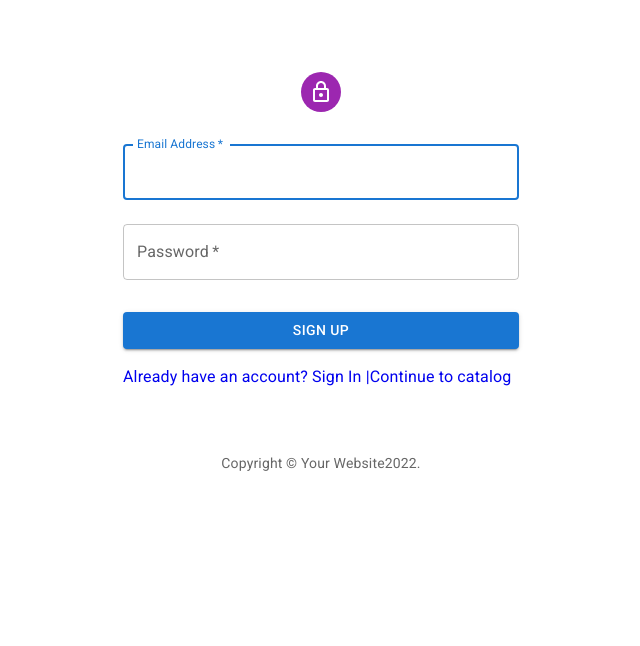
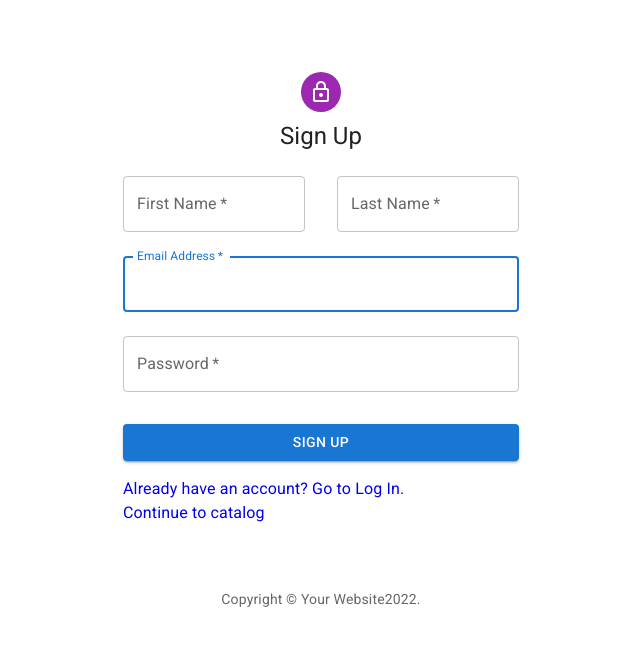
Before and after one commit to LyubooShv/mobile, a React (Create React App) app: page /register in a window 1280 px wide. Shown: the top 646 px of the page, without its empty margins (319-959 px from the left). Built offline with nearby package versions, Linux system fonts and the light colour scheme.

Commit message:
update register

```diff
--- a/src/api/carsBackend/registerApi.js
+++ b/src/api/carsBackend/registerApi.js
@@ -2,12 +2,12 @@ import axios from 'axios';
 import { API_REGISTER_URL } from './config';
 
 export const api = {
-  register: async function(username, password) {
+  register: async function(username, password, firstName, lastName) {
     return axios.post(API_REGISTER_URL, {
         username,
         password,
-        firstName:"",
-        lastName:""
+        firstName,
+        lastName
     });
   },
 };
--- a/src/common/Form.jsx
+++ /dev/null
@@ -1,132 +0,0 @@
-import * as React from "react";
-import Avatar from "@mui/material/Avatar";
-import Button from "@mui/material/Button";
-import CssBaseline from "@mui/material/CssBaseline";
-import TextField from "@mui/material/TextField";
-import { Link } from "react-router-dom";
-import Grid from "@mui/material/Grid";
-import Box from "@mui/material/Box";
-import LockOutlinedIcon from "@mui/icons-material/LockOutlined";
-import Typography from "@mui/material/Typography";
-import Container from "@mui/material/Container";
-import { createTheme, ThemeProvider } from "@mui/material/styles";
-
-function Copyright(props) {
-  return (
-    <Typography
-      variant="body2"
-      color="text.secondary"
-      align="center"
-      {...props}
-    >
-      {"Copyright © "}
-      Your Website
-      {new Date().getFullYear()}
-      {"."}
-    </Typography>
-  );
-}
-
-const theme = createTheme();
-
-export default function Form({
-  submitBtnText,
-  signInOrUpText,
-  handleLogIn,
-  handleChange,
-  handleRegister,
-}) {
-  function onFormSelect(e) {
-    e.preventDefault();
-    if (window.location.pathname === "/login") {
-      handleLogIn();
-    } else {
-      handleRegister();
-    }
-  }
-  return (
-    <ThemeProvider theme={theme}>
-      <Container component="main" maxWidth="xs">
-        <CssBaseline />
-        <Box
-          sx={{
-            marginTop: 8,
-            display: "flex",
-            flexDirection: "column",
-            alignItems: "center",
-          }}
-        >
-          <Avatar sx={{ m: 1, bgcolor: "secondary.main" }}>
-            <LockOutlinedIcon />
-          </Avatar>
-          <Typography component="h1" variant="h5">
-            {/* {submitBtnText} */}
-          </Typography>
-          <Box
-            component="form"
-            // onSubmit={submitBtnText === "Sign In" ? handleSubmit : SignUp}
-            onSubmit={onFormSelect}
-            noValidate
-            sx={{ mt: 1 }}
-          >
-            <TextField
-              margin="normal"
-              required
-              fullWidth
-              id="email"
-              label="Email Address"
-              name="email"
-              autoComplete="email"
-              autoFocus
-              onChange={handleChange}
-            />
-            <TextField
-              margin="normal"
-              required
-              fullWidth
-              name="password"
-              label="Password"
-              type="password"
-              id="password"
-              autoComplete="current-password"
-              onChange={handleChange}
-            />
-
-            <Button
-              type="submit"
-              fullWidth
-              variant="contained"
-              sx={{ mt: 3, mb: 2 }}
-            >
-              {submitBtnText}
-            </Button>
-
-            <Grid container>
-              <Grid item>
-                <Link
-                  className="signInOrUp"
-                  to={
-                    window.location.pathname === "/login"
-                      ? "/register"
-                      : window.location.pathname === "/register"
-                      ? "/login"
-                      : "/login"
-                  }
-                >
-                  {signInOrUpText}
-                </Link>
-              </Grid>
-
-              <Grid item>
-                <Link className="home" to="/home">
-                  Continue to catalog
-                </Link>
-              </Grid>
-            </Grid>
-          </Box>
-        </Box>
-        <Copyright sx={{ mt: 8, mb: 4 }} />
-      </Container>
-    </ThemeProvider>
-  );
-}
--- a/src/containers/LogIn/LogIn.jsx
+++ b/src/containers/LogIn/LogIn.jsx
@@ -71,7 +71,9 @@ const LogIn = () => {
           <Avatar sx={{ m: 1, bgcolor: "secondary.main" }}>
             <LockOutlinedIcon />
           </Avatar>
-          <Typography component="h1" variant="h5"></Typography>
+          <Typography component="h1" variant="h5">
+            Log In
+          </Typography>
           <Box
             component="form"
             onSubmit={handleLogIn}
--- a/src/containers/Register/Register.jsx
+++ b/src/containers/Register/Register.jsx
@@ -1,19 +1,162 @@
-import React from "react";
-import Form from "../../common/Form";
+import React, { useState } from "react";
+
+import { useDispatch } from "react-redux";
+import { registerRequest } from "./action";
+
+import { Link } from "react-router-dom";
+
+import Avatar from "@mui/material/Avatar";
+import Button from "@mui/material/Button";
+import CssBaseline from "@mui/material/CssBaseline";
+import TextField from "@mui/material/TextField";
+import Grid from "@mui/material/Grid";
+import Box from "@mui/material/Box";
+import LockOutlinedIcon from "@mui/icons-material/LockOutlined";
+import Typography from "@mui/material/Typography";
+import Container from "@mui/material/Container";
+import { createTheme, ThemeProvider } from "@mui/material/styles";
+
+import "./register.scss";
+
+function Copyright(props) {
+  return (
+    <Typography
+      variant="body2"
+      color="text.secondary"
+      align="center"
+      {...props}
+    >
+      {"Copyright © "}
+      Your Website
+      {new Date().getFullYear()}
+      {"."}
+    </Typography>
+  );
+}
+
+const theme = createTheme();
 
 const Register = () => {
-  const handleRegister = async (event) => {
-    console.log("register");
-    // dispatch(registerRequest(email, password));
+  const dispatch = useDispatch();
+
+  const [userCredentials, setCredentials] = useState({
+    email: "",
+    password: "",
+    firstName: "",
+    lastName: "",
+  });
+
+  const { email, password, firstName, lastName } = userCredentials;
+
+  const handleRegister = async (e) => {
+    e.preventDefault();
+    console.log(email, password, firstName, lastName);
+    dispatch(registerRequest(email, password, firstName, lastName));
   };
+
+  const handleChange = (event) => {
+    const { value, name } = event.target;
+
+    setCredentials({ ...userCredentials, [name]: value });
+  };
+
   return (
-    <div>
-      <Form
-        submitBtnText="Sign Up"
-        signInOrUpText="Already have an account? Sign In |"
-        handleRegister={handleRegister}
-      />
-    </div>
+    <ThemeProvider theme={theme}>
+      <Container component="main" maxWidth="xs">
+        <CssBaseline />
+        <Box
+          sx={{
+            marginTop: 8,
+            display: "flex",
+            flexDirection: "column",
+            alignItems: "center",
+          }}
+        >
+          <Avatar sx={{ m: 1, bgcolor: "secondary.main" }}>
+            <LockOutlinedIcon />
+          </Avatar>
+          <Typography component="h1" variant="h5">
+            Sign Up
+          </Typography>
+          <Box
+            component="form"
+            onSubmit={handleRegister}
+            noValidate
+            sx={{ mt: 1 }}
+          >
+            <Grid className="namesContainer">
+              <TextField
+                margin="normal"
+                required
+                id="firstName"
+                label="First Name"
+                name="firstName"
+                autoFocus
+                onChange={handleChange}
+                sx={{ mr: 2 }}
+              />
+              <TextField
+                margin="normal"
+                required
+                id="lastName"
+                label="Last Name"
+                name="lastName"
+                autoFocus
+                onChange={handleChange}
+                sx={{ ml: 2 }}
+              />
+            </Grid>
+
+            <TextField
+              margin="normal"
+              required
+              fullWidth
+              id="email"
+              label="Email Address"
+              name="email"
+              autoComplete="email"
+              autoFocus
+              onChange={handleChange}
+            />
+            <TextField
+              margin="normal"
+              required
+              fullWidth
+              name="password"
+              label="Password"
+              type="password"
+              id="password"
+              autoComplete="current-password"
+              onChange={handleChange}
+            />
+
+            <Button
+              type="submit"
+              fullWidth
+              variant="contained"
+              sx={{ mt: 3, mb: 2 }}
+            >
+              Sign Up
+            </Button>
+
+            <Grid container>
+              <Grid item>
+                <Link className="signInOrUp" to={"/login"}>
+                  Already have an account? Go to Log In.
+                </Link>
+              </Grid>
+
+              <Grid item>
+                <Link className="home" to="/home">
+                  Continue to catalog
+                </Link>
+              </Grid>
+            </Grid>
+          </Box>
+        </Box>
+        <Copyright sx={{ mt: 8, mb: 4 }} />
+      </Container>
+    </ThemeProvider>
   );
 };
 
--- a/src/containers/Register/action.js
+++ b/src/containers/Register/action.js
@@ -1,10 +1,12 @@
 import { RegisterTypes } from "./types";
 
-export const registerRequest = (username,password) => ({
+export const registerRequest = (username,password,firstName,lastName) => ({
     type:RegisterTypes.REGISTER_REQUEST,
     payload:{
-        username:username,
-        password:password
+        username,
+        password,
+        firstName,
+        lastName
     }
 })
 export const registerSuccess = user => ({
--- /dev/null
+++ b/src/containers/Register/register.scss
@@ -0,0 +1,3 @@
+.namesContainer {
+  display: flex;
+}
--- a/src/containers/Register/saga.js
+++ b/src/containers/Register/saga.js
@@ -2,12 +2,12 @@ import { put, call, take } from 'redux-saga/effects';
 import { RegisterTypes } from './types';
 import { registerSuccess, registerFail } from './action';
 
-export function* RegisterSaga(api,username, password){
+export function* RegisterSaga(api,username, password, firstName, lastName){
     try{
-        if(username, password){
-           const res = yield call(api.register,username, password)
+        if(username, password, firstName, lastName){
+           const res = yield call(api.register,username, password, firstName, lastName)
            yield put(registerSuccess(res))
-        console.log(res);
+        console.log(username, password, firstName, lastName);
         }
     }catch(error){
         yield put(registerFail(error))
@@ -20,9 +20,9 @@ export function* RegisterStart(api){
       const registerData = yield take(RegisterTypes.REGISTER_REQUEST)
       if(registerData.payload){
           console.log(registerData.payload);
-          const {username, password}= registerData.payload
-          yield call(RegisterSaga,api,username, password)
-          console.log(username,password);
+          const {username, password, firstName, lastName}= registerData.payload
+          yield call(RegisterSaga,api,username, password, firstName, lastName)
+          console.log(username,password, firstName, lastName);
       }
     }
 }
```
